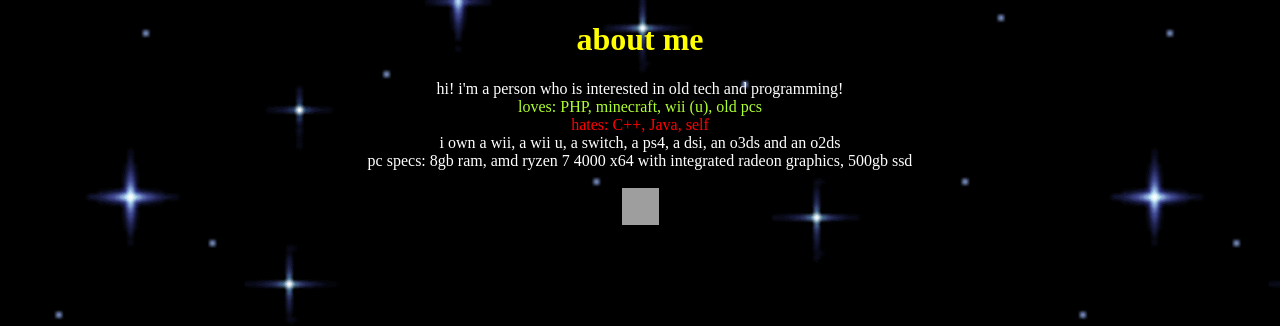
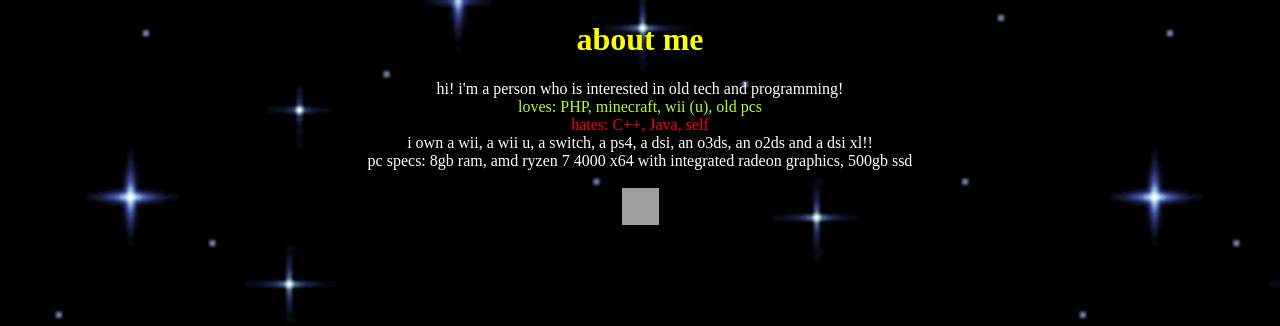
Before and after one commit to idkwhere1sthisname/web, a Jekyll site: the page about-me.html, which Jekyll copies as it is, in a window 1280 px wide. Shown: the top 326 px of the page. Built offline with Jekyll 4.4.1, drawn with Linux system fonts in a browser that asks for light colours; some web fonts are replaced.

Commit message:
Update about-me.html

```diff
--- a/about-me.html
+++ b/about-me.html
@@ -53,7 +53,7 @@
         <br>
         <span class="redTxt">hates: C++, Java, self</span>
         <br>
-        <span class="medium">i own a wii, a wii u, a switch, a ps4, a dsi, an o3ds and an o2ds</span>
+        <span class="medium">i own a wii, a wii u, a switch, a ps4, a dsi, an o3ds, an o2ds and a dsi xl!!</span>
         <br>
         <span class="medium">pc specs: 8gb ram, amd ryzen 7 4000 x64 with integrated radeon graphics, 500gb ssd</span>
         <br><br>
```
